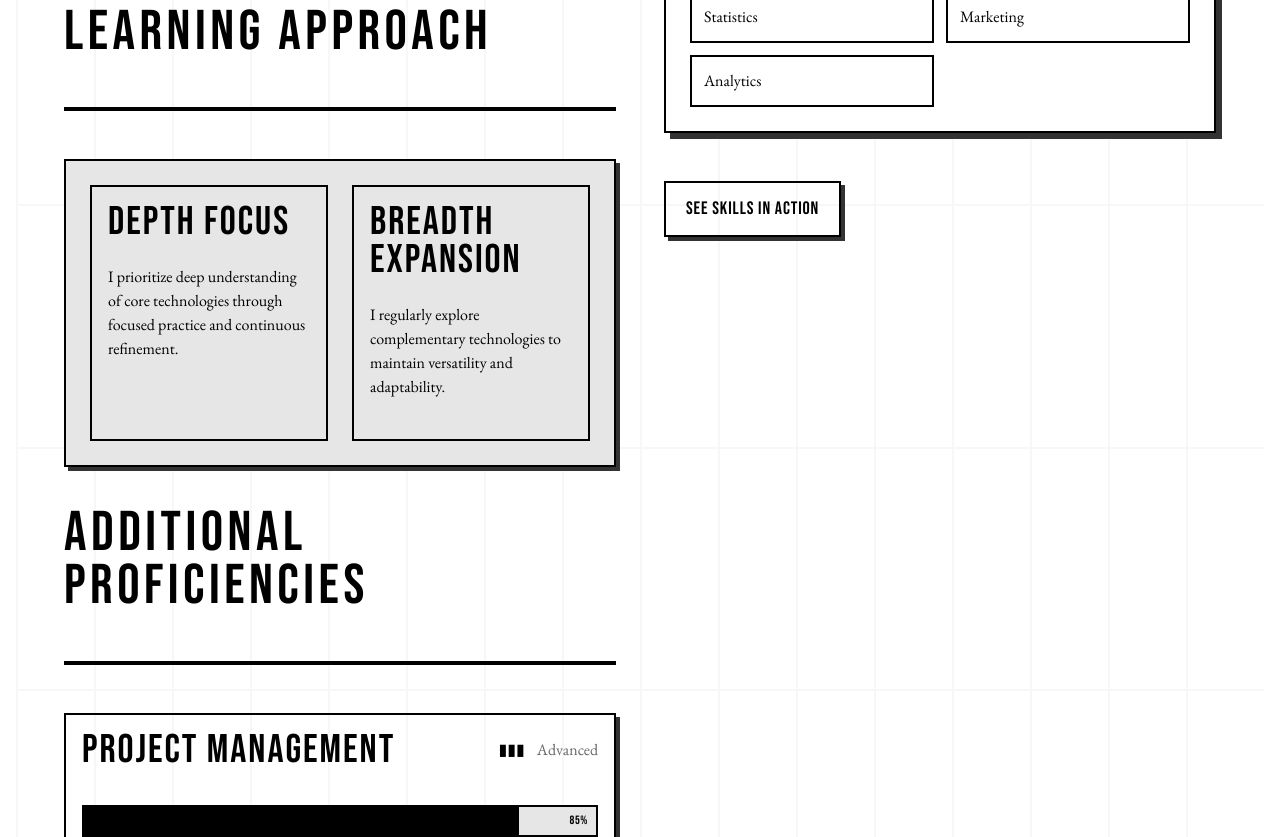
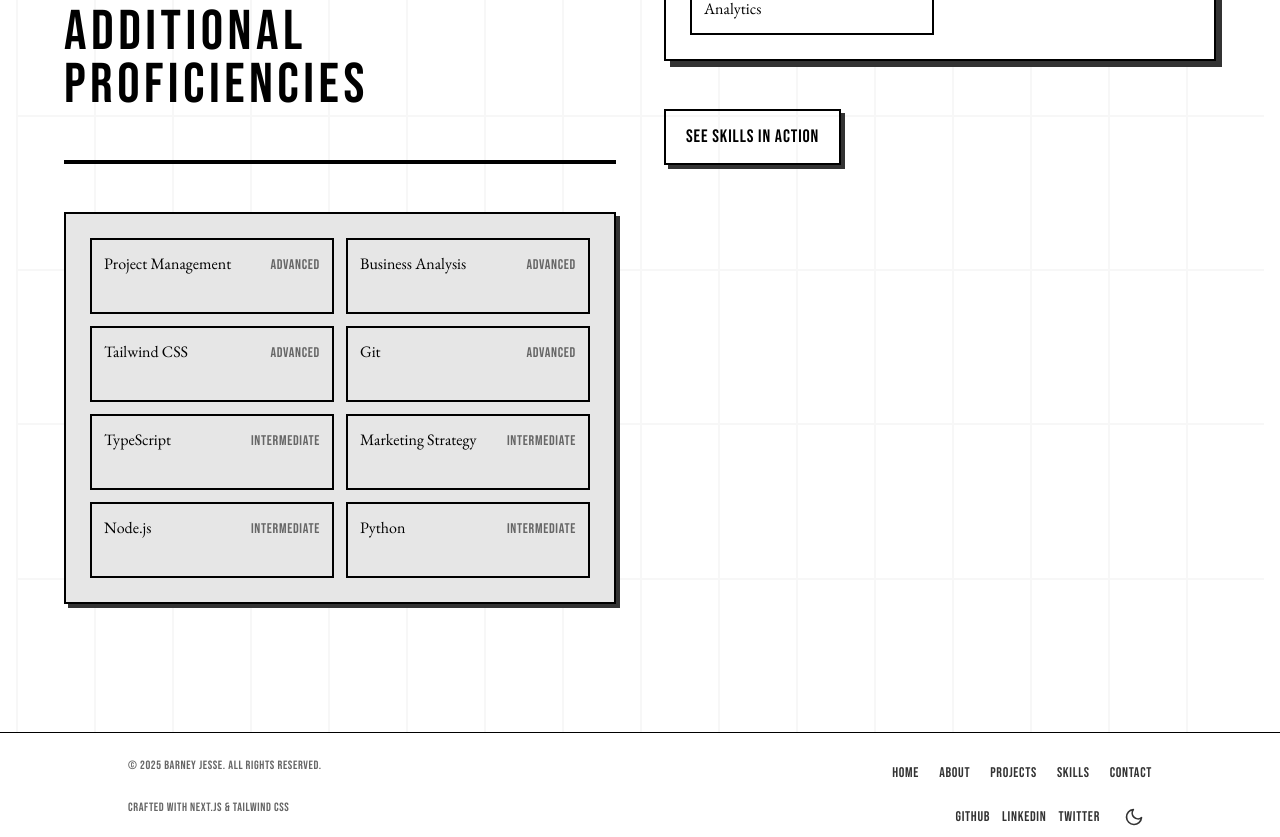
Before and after one commit to barnbarnwow/glowing-invention, a Next.js app: page /skills in a window 1280 px wide. Shown: the part 1737-2574 px from the top of the page. Built offline with nearby package versions, Linux system fonts and the light colour scheme.

Commit message:
Simplify skills page by removing unnecessary sections and animations

```diff
--- a/src/app/skills/page.tsx
+++ b/src/app/skills/page.tsx
@@ -8,7 +8,6 @@ import { containerVariants, itemVariants } from "@/utils/animationVariants";
 import BrutalistGrid from "@/components/BrutalistGrid";
 import BrutalistHeading from "@/components/BrutalistHeading";
 import BrutalistCard from "@/components/BrutalistCard";
-import BrutalistProgressBar from "@/components/BrutalistProgressBar";
 import BrutalistBulletList from "@/components/BrutalistBulletList";
 import BrutalistButton from "@/components/BrutalistButton";
 
@@ -173,11 +172,9 @@ export default function SkillsPage() {
                       {skill.level}
                     </div>
                     <div className="w-full h-4 border-2 border-[var(--foreground-primary)] relative">
-                      <motion.div
+                      <div
                         className="h-full bg-[var(--foreground-primary)]"
-                        initial={{ width: 0 }}
-                        animate={{ width: `${skill.percentage}%` }}
-                        transition={{ duration: 1, delay: 0.3 }}
+                        style={{ width: `${skill.percentage}%` }}
                       />
                     </div>
                     <div className="mt-2 text-right text-sm font-mono">
@@ -231,35 +228,6 @@ export default function SkillsPage() {
                   </div>
                 </BrutalistCard>
 
-                {/* Skills Development Approach Card */}
-                <BrutalistHeading level={2} withDivider={true}>
-                  Learning Approach
-                </BrutalistHeading>
-
-                <BrutalistCard
-                  className="mb-10"
-                  shadow="small"
-                  variant="tertiary"
-                >
-                  <div className="grid grid-cols-1 md:grid-cols-2 gap-6">
-                    <div className="border-2 border-[var(--foreground-primary)] p-4">
-                      <h3 className="text-xl mb-4">Depth Focus</h3>
-                      <p className="font-serif">
-                        I prioritize deep understanding of core technologies
-                        through focused practice and continuous refinement.
-                      </p>
-                    </div>
-
-                    <div className="border-2 border-[var(--foreground-primary)] p-4">
-                      <h3 className="text-xl mb-4">Breadth Expansion</h3>
-                      <p className="font-serif">
-                        I regularly explore complementary technologies to
-                        maintain versatility and adaptability.
-                      </p>
-                    </div>
-                  </div>
-                </BrutalistCard>
-
                 {/* Additional Skills - if there are more than 4 */}
                 {otherSkills.length > 0 && (
                   <>
@@ -267,16 +235,21 @@ export default function SkillsPage() {
                       Additional Proficiencies
                     </BrutalistHeading>
 
-                    <div className="space-y-4">
-                      {otherSkills.map((skill) => (
-                        <BrutalistProgressBar
-                          key={skill.skill}
-                          skill={skill.skill}
-                          level={skill.level}
-                          percentage={skill.percentage}
-                        />
-                      ))}
-                    </div>
+                    <BrutalistCard shadow="small" variant="tertiary">
+                      <div className="grid grid-cols-1 md:grid-cols-2 gap-3">
+                        {otherSkills.map((skill) => (
+                          <div
+                            key={skill.skill}
+                            className="border-2 border-[var(--foreground-primary)] p-3 flex justify-between items-center"
+                          >
+                            <span className="font-mono">{skill.skill}</span>
+                            <span className="text-[var(--foreground-tertiary)] text-sm">
+                              {skill.level}
+                            </span>
+                          </div>
+                        ))}
+                      </div>
+                    </BrutalistCard>
                   </>
                 )}
               </motion.div>
@@ -292,11 +265,6 @@ export default function SkillsPage() {
                     <BrutalistHeading level={2} withDivider={true}>
                       Technical Expertise
                     </BrutalistHeading>
-
-                    <p className="text-[var(--foreground-secondary)] mb-6 font-serif">
-                      I specialize in modern web development technologies with a
-                      focus on creating responsive, performant applications.
-                    </p>
 
                     <div className="space-y-8">
                       {Object.entries(skillCategories).map(
```
